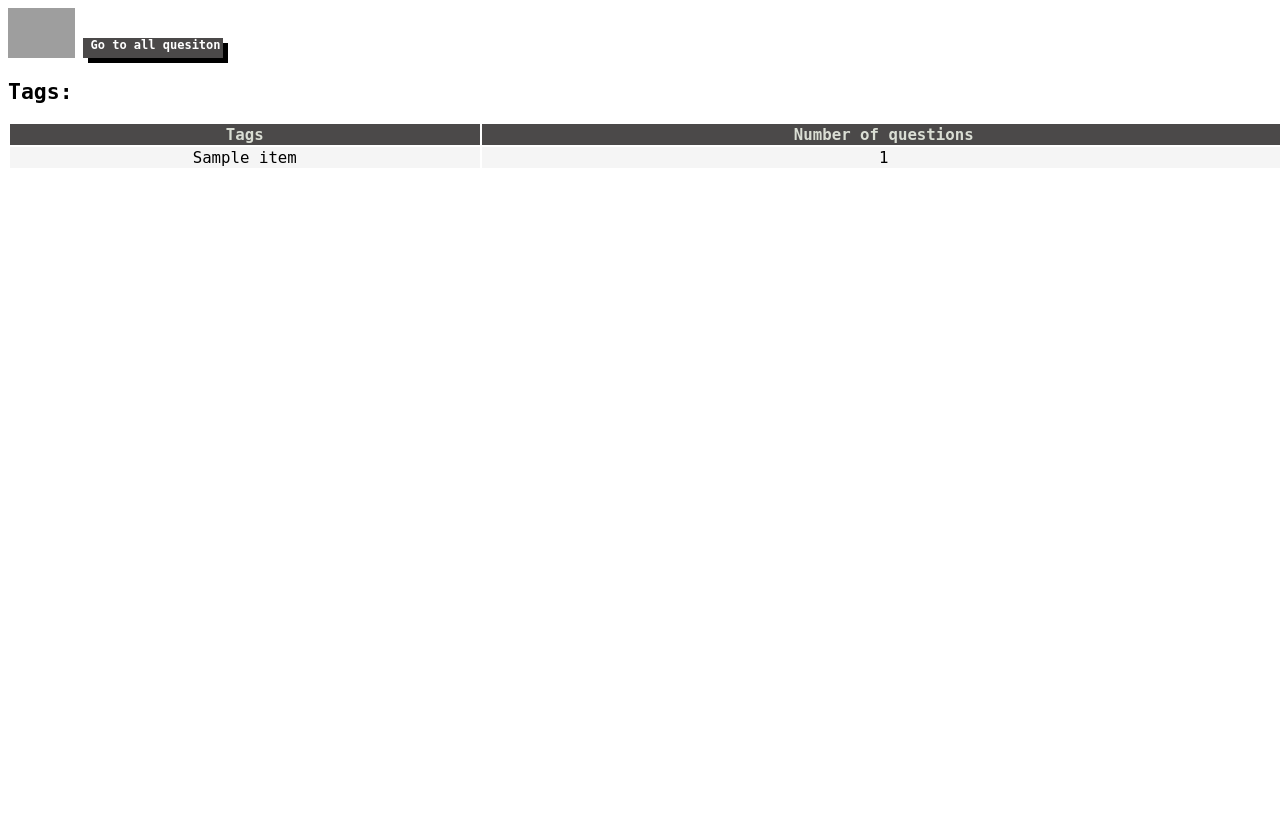
After one commit to MadalinaRadulescu/Ask-Mate, a Flask app: template templates/tag_page.html in a window 1280 px wide. The commit adds this page. Run offline with Flask 2, Linux system fonts and the light colour scheme; the template is opened without the code that fills it: most values are stand-ins (such as "Sample title", 1, 10 or a date in 2020); some libraries are stand-ins or nearby versions; grey boxes are pictures that could not be loaded.

Commit message:
tags page done

```diff
--- a/data_processing.py
+++ b/data_processing.py
@@ -220,3 +220,8 @@ def get_user_id_by_username(cursor,username):
         {"username":username}
     )
     return cursor.fetchone()
+
+@database_common.connection_handler
+def get_tags(cursor):
+    cursor.execute(""" SELECT DISTINCT name, count(tag.name) FROM tag GROUP BY tag.name""")
+    return cursor.fetchall()
--- a/server.py
+++ b/server.py
@@ -443,6 +443,11 @@ def user_page(user_id):
 def get_question_id(answer_id):
     return redirect(url_for("answer_question", question_id=data_processing.get_question_id(answer_id, data_processing.ANSWER)))
 
+@app.route("/tags")
+def tag_page():
+    all_tags = data_processing.get_tags()
+    return render_template("tag_page.html", all_tags=all_tags)
+
 
 if __name__ == "__main__":
-    app.run(debug=True, port=5002)
+    app.run(debug=True, port=5000)
--- a/templates/answer_question.html
+++ b/templates/answer_question.html
@@ -15,6 +15,7 @@
         <br />
         <br />
     <div class="button-container">
+        <div class="main" style="display:inline-block">  <a href="{{url_for('tag_page')}}" id="add-href">Tags</a> </div>
         <div class="main" style="display:inline-block">  <a href="{{url_for('delete_question',question_id=id)}}" id="delete-question">Delete</a> </div>
         <div class="main" style="display:inline-block">  <a href="{{url_for('edit_question',question_id=id)}}" id="edit-question">Edit</a> </div>
         <div class="main" style="display:inline-block">  <a href="{{url_for('question_list')}}"  id="main-href">Main</a> </div>
--- a/templates/main.html
+++ b/templates/main.html
@@ -18,7 +18,7 @@
         <div class="main" style="display:inline-block">  <a href="{{url_for('question_list')}}" id="add-href">&nbspGo to all quesiton</a> </div>
         <br>
 
-
+        <div class="main" style="display:inline-block">  <a href="{{url_for('tag_page')}}" id="add-href">&nbsp&nbsp&nbsp&nbsp&nbsp&nbsp&nbspTags</a> </div>
         {%if logged_message == "You are not logged in"%}
         <div class="position">
             {{ logged_message }}
--- a/templates/question-list.html
+++ b/templates/question-list.html
@@ -16,6 +16,7 @@
     <div class="main">  <a href="{{url_for('add_question') }}" id="add-href">Add a question</a> </div>
     <br>
     <div class="main" style="display:inline-block"><a href = "{{ url_for('main_page')}}" id="add-href">&nbsp Go to main page</a></div>
+    <div class="main" style="display:inline-block">  <a href="{{url_for('tag_page')}}" id="add-href">&nbsp&nbsp&nbsp&nbsp&nbsp&nbspTags</a> </div>
     <br>
     <div class="position">
         {{ show_message }}
--- /dev/null
+++ b/templates/tag_page.html
@@ -0,0 +1,32 @@
+<!DOCTYPE html>
+<html lang="en">
+<head>
+    <meta charset="UTF-8">
+
+    <title>Tags Page</title>
+    <link rel="stylesheet" href="{{ url_for('static', filename='style.css') }}" />
+</head>
+<body>
+    <img src="https://lh3.googleusercontent.com/MDXjjMf86932TEsH20IGPFkBvTy0J8uwT22pWt9xSuhnmVvCyE-wrQ0qWrJQDutXEpBIuGUyukN1HSSw47JhKziEJBg-XDMZSB4TdsVCOBrhMAhRv6KrQXEasPPMYG7-2LdfIHGW=w2400" alt="" style="height: 50px;">
+    <div class="main" style="display:inline-block">  <a href="{{url_for('question_list')}}" id="add-href">&nbspGo to all quesiton</a> </div>
+    <h2>Tags:</h2>
+    <table>
+        <thead>
+            <tr>
+                <th>Tags</th>
+                <th>Number of questions</th>
+            </tr>
+        </thead>
+        <tbody>
+            {% for item in all_tags %}
+            <tr>
+                    <td>
+                        {{  item["name"] }}
+                    </td>
+                    <td> {{item["count"]}}</td>
+            </tr>
+            {% endfor %}
+        </tbody>
+    </table>
+</body>
+</html>
```
